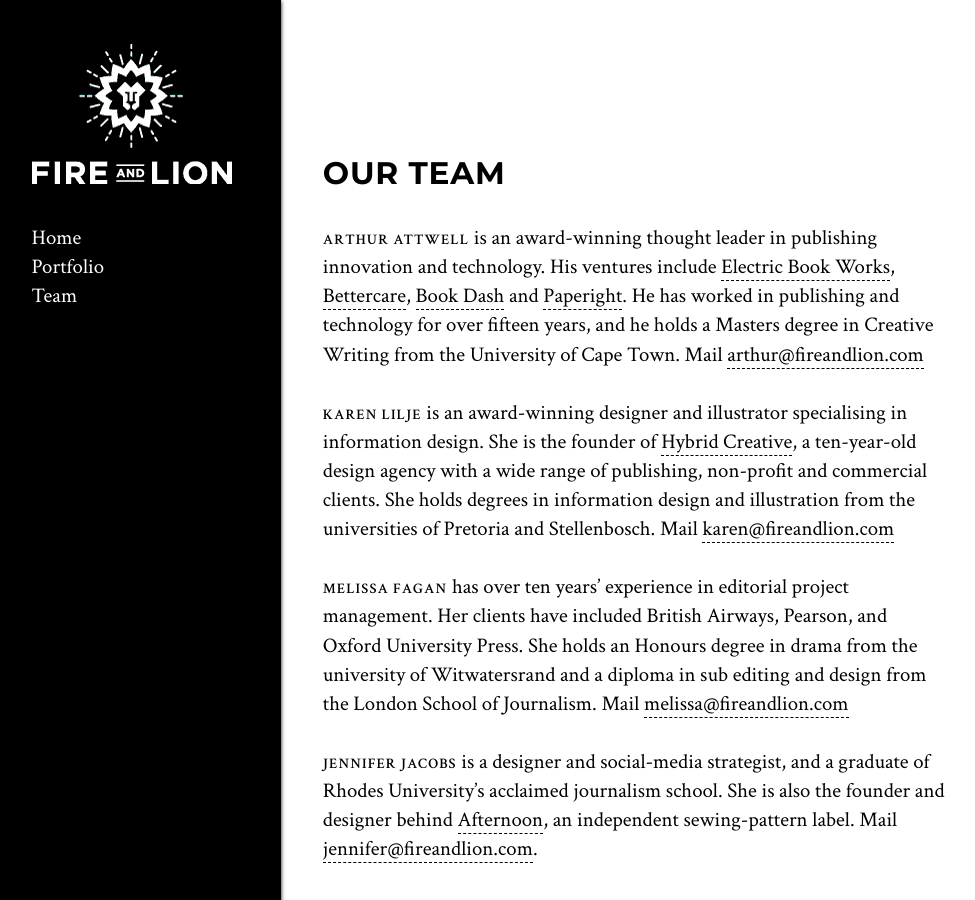
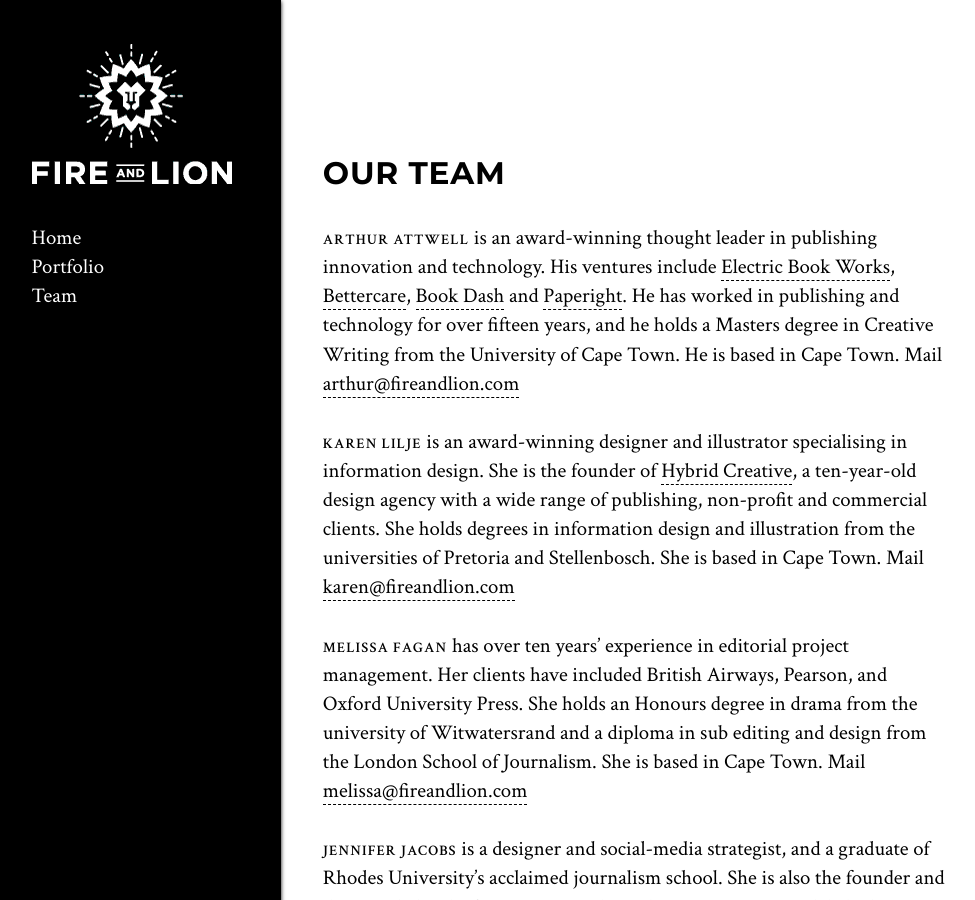
Before and after one commit to jenniferjacobs/fireandlion, a Jekyll site: the page built from team.md, in a window 1280 px wide and 900 px high. Shown: the whole window, without its empty margins (10-985 px from the left). Built offline with Jekyll 4.4.1, drawn with Linux system fonts in a browser that asks for light colours; some of the changed text lies outside the part shown.

Commit message:
Add where we're based

```diff
--- a/team.md
+++ b/team.md
@@ -5,10 +5,10 @@
 
 # Our team
 
-**Arthur Attwell** is an award-winning thought leader in publishing innovation and technology. His ventures include [Electric Book Works](http://electricbookworks.com), [Bettercare](http://bettercare.co.za), [Book Dash](http://bookdash.org) and [Paperight](http://paperight.com). He has worked in publishing and technology for over fifteen years, and he holds a Masters degree in Creative Writing from the University of Cape Town. Mail [arthur@fireandlion.com](mailto:arthur@fireandlion.com)
+**Arthur Attwell** is an award-winning thought leader in publishing innovation and technology. His ventures include [Electric Book Works](http://electricbookworks.com), [Bettercare](http://bettercare.co.za), [Book Dash](http://bookdash.org) and [Paperight](http://paperight.com). He has worked in publishing and technology for over fifteen years, and he holds a Masters degree in Creative Writing from the University of Cape Town. He is based in Cape Town. Mail [arthur@fireandlion.com](mailto:arthur@fireandlion.com)
 
-**Karen Lilje** is an award-winning designer and illustrator specialising in information design. She is the founder of [Hybrid Creative](http://hybridcreative.co.za), a ten-year-old design agency with a wide range of publishing, non-profit and commercial clients. She holds degrees in information design and illustration from the universities of Pretoria and Stellenbosch. Mail [karen@fireandlion.com](mailto:karen@fireandlion.com)
+**Karen Lilje** is an award-winning designer and illustrator specialising in information design. She is the founder of [Hybrid Creative](http://hybridcreative.co.za), a ten-year-old design agency with a wide range of publishing, non-profit and commercial clients. She holds degrees in information design and illustration from the universities of Pretoria and Stellenbosch. She is based in Cape Town. Mail [karen@fireandlion.com](mailto:karen@fireandlion.com)
 
-**Melissa Fagan** has over ten years’ experience in editorial project management. Her clients have included British Airways, Pearson, and Oxford University Press. She holds an Honours degree in drama from the university of Witwatersrand and a diploma in sub editing and design from the London School of Journalism. Mail [melissa@fireandlion.com](mailto:melissa@fireandlion.com)
+**Melissa Fagan** has over ten years’ experience in editorial project management. Her clients have included British Airways, Pearson, and Oxford University Press. She holds an Honours degree in drama from the university of Witwatersrand and a diploma in sub editing and design from the London School of Journalism. She is based in Cape Town. Mail [melissa@fireandlion.com](mailto:melissa@fireandlion.com)
 
-**Jennifer Jacobs** is a designer and social-media strategist, and a graduate of Rhodes University's acclaimed journalism school. She is also the founder and designer behind [Afternoon](https://afternoon.co.za/), an independent sewing-pattern label. Mail [jennifer@fireandlion.com](mailto:jennifer@fireandlion.com).
+**Jennifer Jacobs** is a designer and social-media strategist, and a graduate of Rhodes University's acclaimed journalism school. She is also the founder and designer behind [Afternoon](https://afternoon.co.za/), an independent sewing-pattern label. She is based in Cape Town. Mail [jennifer@fireandlion.com](mailto:jennifer@fireandlion.com).
```
